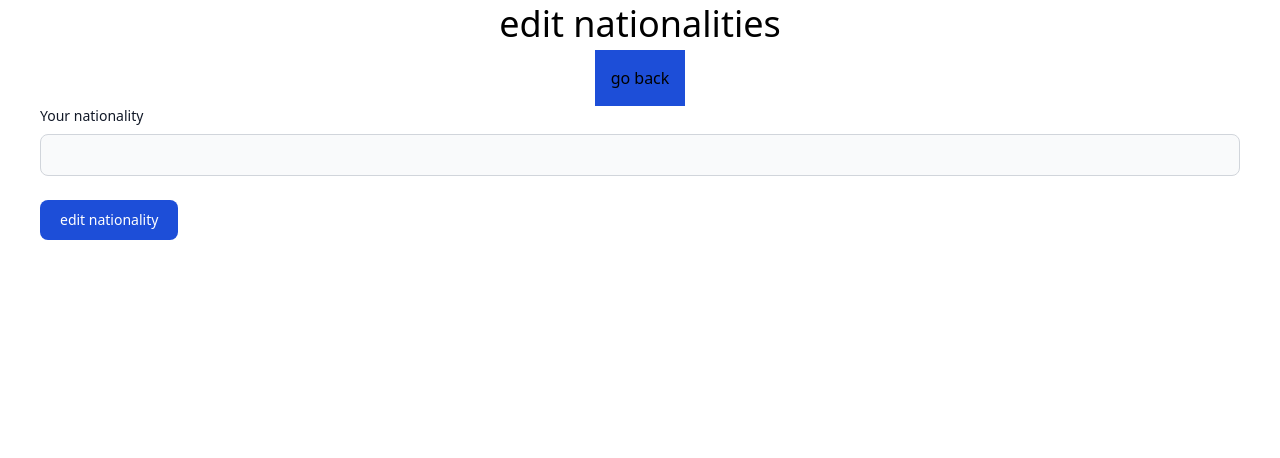
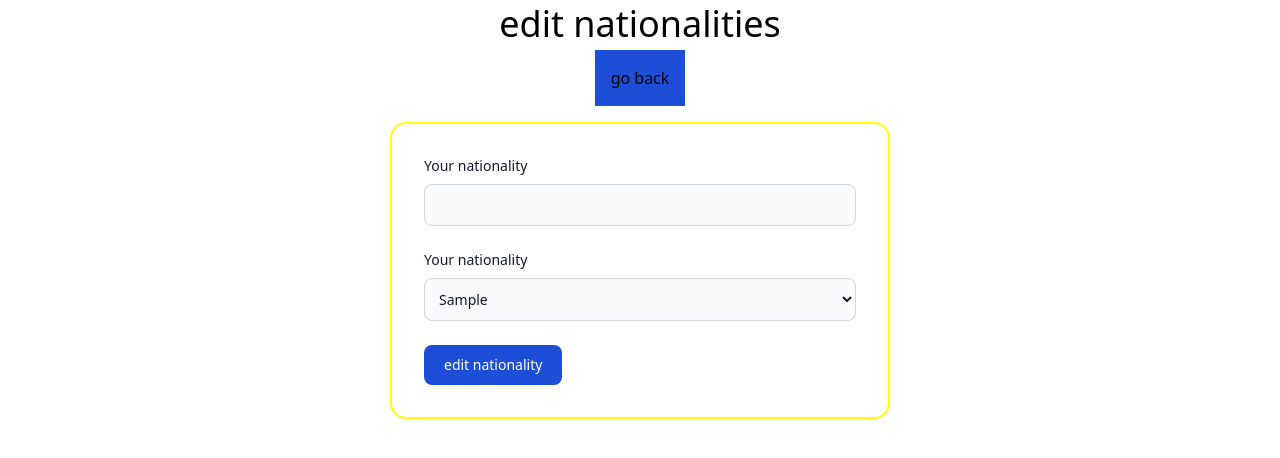
Before and after one commit to Oualid-CHAOUATI/maude_faq, a PHP site: page /nationalities-edit-form.html.php?num=1 in a window 1280 px wide. Shown: the part 42-500 px from the top of the page. Run offline with PHP 8.4, Linux system fonts and the light colour scheme; tables that the repository leaves empty or names only in its code hold one stand-in row (values such as "Sample post"); style sheets or scripts are compiled from the project's sources.

Commit message:
fixed select in edit form and default value for continent

```diff
--- a/assets/style.css
+++ b/assets/style.css
@@ -29,4 +29,12 @@ body {
 .modal-wrapper.show {
   opacity: 1;
   pointer-events: all;
+}
+
+form {
+  max-width: 500px;
+  border: 2px solid yellow;
+  padding: 2em;
+  margin-block: 1em;
+  border-radius: 1em;
 }/*# sourceMappingURL=style.css.map */
--- a/assets/style.scss
+++ b/assets/style.scss
@@ -38,3 +38,8 @@ body{
 
 
 }
+
+
+form{
+    @apply max-w-sm;
+}
--- a/nationalities-edit-form.html.php
+++ b/nationalities-edit-form.html.php
@@ -6,10 +6,22 @@ include "./actions/connexion.php";
 $num= $_GET["num"];
 $req=$pdo->prepare("SELECT * from nationalite WHERE num=:num");
 $req->bindParam(":num",$num);
-$req->execute();
 
-$result=$req->fetch();
-$libelle=$result["libelle"];
+
+$continentsReq = $pdo->prepare("select * from continent");
+
+try{
+  $req->execute();
+  $result=$req->fetch();
+  $libelle=$result["libelle"];
+  $numContinent=$result["numContinent"];
+
+
+  $continentsReq->execute();
+  $continents = $continentsReq->fetchAll();
+}catch(Exception $e){
+  die($e);
+}
 
 
 ?>
@@ -35,6 +47,15 @@ $libelle=$result["libelle"];
     <input type="text" id="email" class="bg-gray-50 border border-gray-300 text-gray-900 text-sm rounded-lg focus:ring-blue-500 focus:border-blue-500 block w-full p-2.5 dark:bg-gray-700 dark:border-gray-600 dark:placeholder-gray-400 dark:text-white dark:focus:ring-blue-500 dark:focus:border-blue-500" placeholder="" required name="libelle" value="<?=$libelle?>">
     <input type="hidden" name="num" value="<?=$num?>">
   </div>
+  <div class="mb-6">
+    <label for="select" class="block mb-2 text-sm font-medium text-gray-900 dark:text-white">Your nationality</label>
+    <select id="select" class="bg-gray-50 border border-gray-300 text-gray-900 text-sm rounded-lg focus:ring-blue-500 focus:border-blue-500 block w-full p-2.5 dark:bg-gray-700 dark:border-gray-600 dark:placeholder-gray-400 dark:text-white dark:focus:ring-blue-500 dark:focus:border-blue-500"  required name="continent">
+  <?php foreach($continents as $continent):?>
+    <option value="<?= $continent['num'] ?>" <?php if ($continent["num"] == $numContinent):
+      ?> selected <?php endif?> > <?=$continent["libelle"]?></option>
+    <?php endforeach?>
+  </select>
+  </div>
 
   <button type="submit" class="text-white bg-blue-700 hover:bg-blue-800 focus:ring-4 focus:outline-none focus:ring-blue-300 font-medium rounded-lg text-sm w-full sm:w-auto px-5 py-2.5 text-center dark:bg-blue-600 dark:hover:bg-blue-700 dark:focus:ring-blue-800">edit nationality</button>
 </form>
```
Also changed, not shown: 1 other file.
